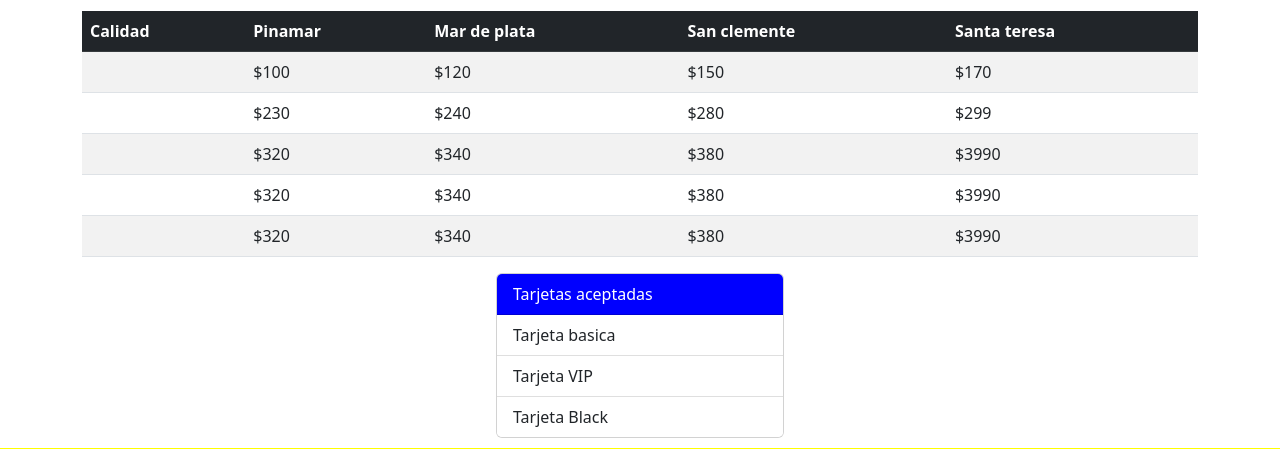
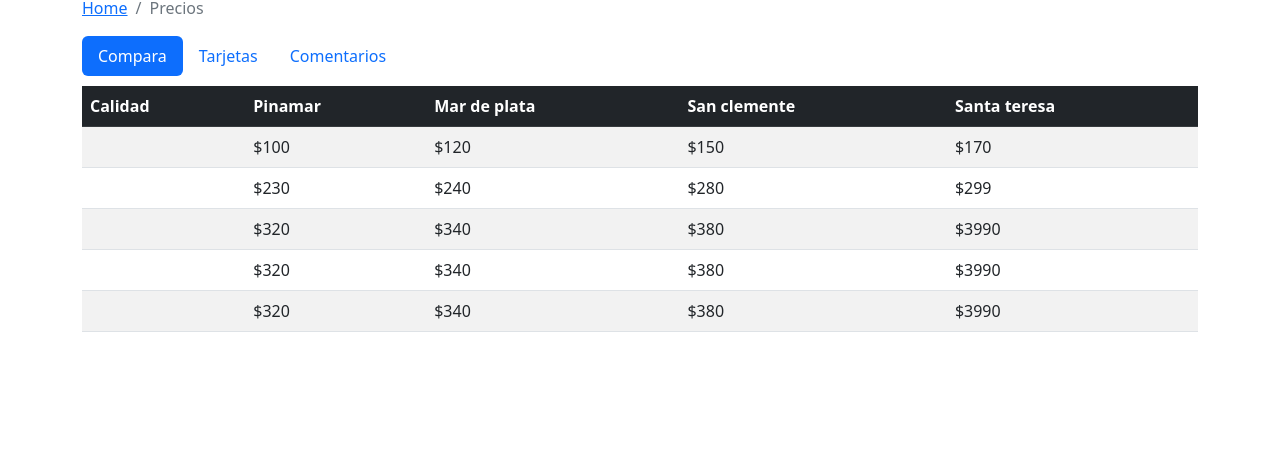
Before and after one commit to DIEGOROMERO04/guia-hoteles, a website: page precios.html in a window 1280 px wide. Shown: the part 160-609 px from the top of the page. Drawn offline with nearby package versions, Linux system fonts and the light colour scheme; a web font is replaced by a local one.

Commit message:
usando pestañas en la seccion de precios

```diff
--- a/about.html
+++ b/about.html
@@ -4,6 +4,8 @@
     <meta charset="utf-8">
     <meta name="viewport" content="width=device-width, initial-scale=1">
     <title>Módulo 1</title>
+    <link href="node_modules/jquery/dist/jquery.min.js" rel="stylesheet">
+    <link href="node_modules/popper.js/dist/popper.min.js" rel="stylesheet">
     <link href="node_modules/bootstrap/dist/css/bootstrap.min.css" rel="stylesheet" >
     <link href="node_modules/open-iconic/font/css/open-iconic-bootstrap.min.css" rel="stylesheet">
     <link href="css/main.css" rel="stylesheet" >
--- a/css/main.css
+++ b/css/main.css
@@ -1,7 +1,7 @@
 .jumbotron {
     background-color: yellow;
     color: black;
-    margin-top: 75px;
+    margin-top: 100px;
 }
 
 footer {
@@ -26,3 +26,7 @@ footer {
 .footer-icon{
     padding-right: 10px;
 }
+
+.tab-content {
+    padding-top: 10px;
+}
--- a/package.json
+++ b/package.json
@@ -22,6 +22,7 @@
   },
   "dependencies": {
     "bootstrap": "^5.2.1",
+    "bootstrap-icons": "^1.9.1",
     "jquery": "^3.6.1",
     "open-iconic": "^1.1.1",
     "popper.js": "^1.16.1"
--- a/precios.html
+++ b/precios.html
@@ -5,8 +5,9 @@
     <meta charset="utf-8">
     <meta name="viewport" content="width=device-width, initial-scale=1">
     <title>Módulo 1</title>
+    <link href="node_modules/jquery/dist/jquery.min.js" rel="stylesheet">
+    <link href="node_modules/popper.js/dist/popper.min.js" rel="stylesheet">
     <link href="node_modules/bootstrap/dist/css/bootstrap.min.css" rel="stylesheet">
-    <link href="node_modules/bootstrap/dist/css/bootstrap.css" rel="stylesheet">
     <link href="node_modules/open-iconic/font/css/open-iconic-bootstrap.min.css" rel="stylesheet">
     <link href="css/main.css" rel="stylesheet">
     <!--
@@ -53,6 +54,26 @@
             </ol>
 
         </nav>
+
+
+        <ul class="nav nav-pills" id="myTab" role="tablist">
+            <li class="nav-item" role="presentation">
+                <a class="nav-link active" id="compara-tab" data-bs-toggle="pill" data-bs-target="#compara" type="button" role="tab"
+                    aria-controls="compara" arial-selected="true">Compara</a>
+            </li>
+            <li class="nav-item" role="presentation">
+                <a class="nav-link" id="tarjetas-tab" data-bs-toggle="pill" data-bs-target="#tarjetas" type="button" role="tab"
+                    aria-controls="tarjetas" arial-selected="false">Tarjetas</a>
+            </li>
+            <li class="nav-item " role="presentation">
+                <a class="nav-link" id="comentarios-tab" data-bs-toggle="pill" data-bs-target="#comentarios" type="button" role="tab"
+                    aria-controls="comentarios" arial-selected="false">Comentarios</a>
+            </li>
+        </ul>
+
+        <div class="tab-content" id="myTabContent">
+
+            <div class="tab-panel fade show active" id="compara" role="tabpanel" aria-labelledby="compara-tab">
 
                 <div class="table-responsive">
                     <table class="table table-striped">
@@ -121,7 +142,7 @@
                 </div>
             </div>
 
-
+            <div class="tab-panel fade" id="tarjetas" role="tabpanel" aria-labelledby="tarjetas-tab">
                 <div class="d-flex justify-content-center">
                     <div class="card" style="width: 18rem;">
                         <div class="card-header" style="background-color: blue; color: white">
@@ -136,6 +157,17 @@
                     </div>
 
                 </div>
+            </div>
+
+            <div class="tab-panel fade" id="comentarios" role="tabpanel" aria-labelledby="comentarios-tab">Comentarios
+            </div>
+
+        </div>
+
+
+
+    </div>
+
 
 
     <footer>
@@ -162,8 +194,10 @@
 
     </footer>
 
-    <script src="node_modules/jquery/dist/jquery.min.js""></script>
-    <script src=" node_modules/popper.js/dist/umd/popper.min.js"></script>
+    <script src="node_modules/jquery/dist/jquery.min.js"></script>
+
+    <script src="node_modules/popper.js/dist/umd/popper.min.js"></script>
+
     <script src="node_modules/bootstrap/dist/js/bootstrap.min.js"></script>
 </body>
 
```
Also changed, not shown: index.html (+1 -3 lines), 1 other file. Lines whose indentation alone changed are shown as unchanged.
